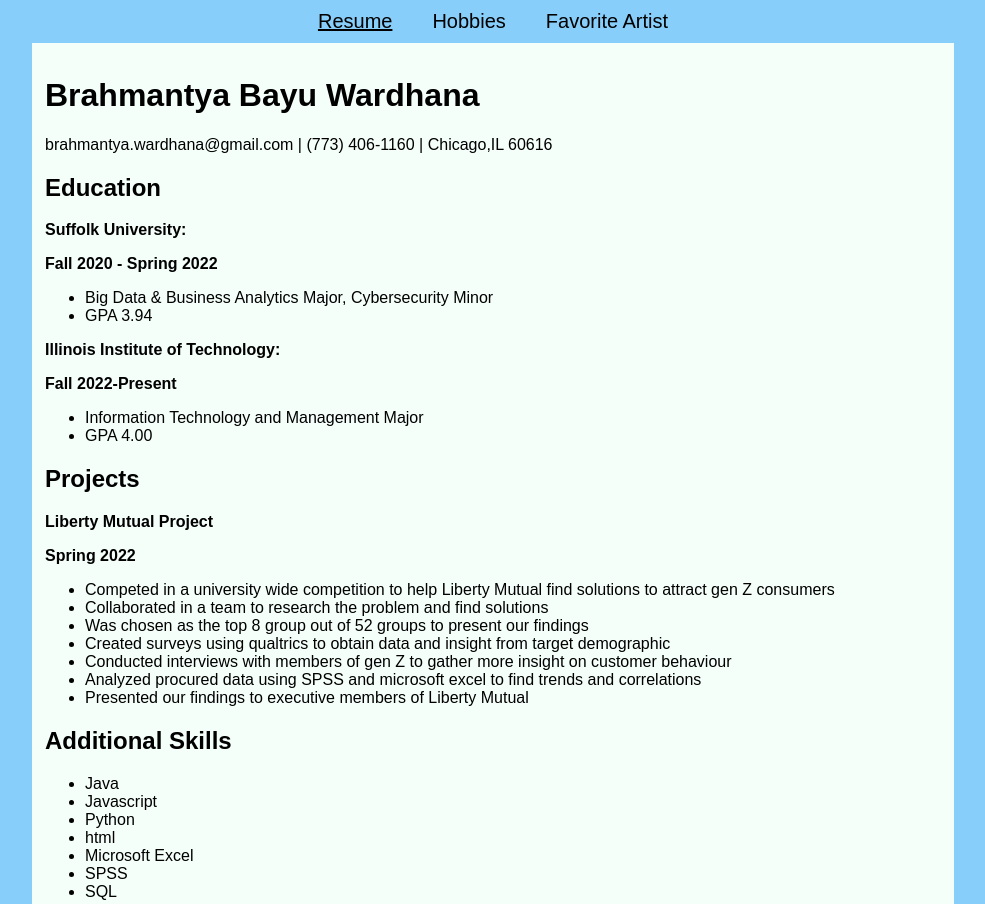
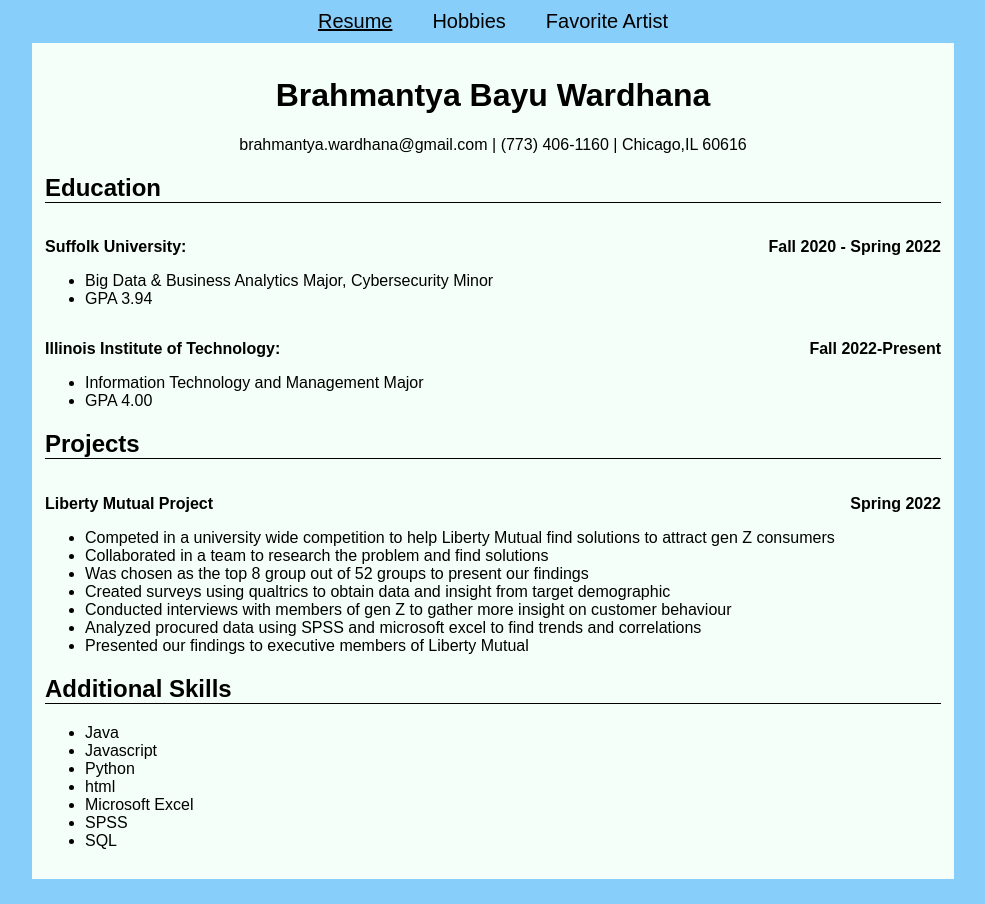
Before and after one commit to BrahmantyaWardhana/itmd361_project2, a plain HTML site: page index.html in a window 1280 px wide. Shown: the top 904 px of the page, without its empty margins (147-1132 px from the left). Drawn offline with Linux system fonts and the light colour scheme.

Commit message:
changed ids to class

```diff
--- a/css/style.css
+++ b/css/style.css
@@ -135,18 +135,18 @@
   *general use css
   */
 
-#center-text {
+.center-text {
   text-align: center;
 }
-#float-left {
+.float-left {
   float: left;
 }
-#float-right {
+.float-right {
   float: right;
 }
-#border-bottom {
+.border-bottom {
   border-bottom: 1px solid black;
 }
-#clear {
+.clear {
   clear: both;
 }
```
